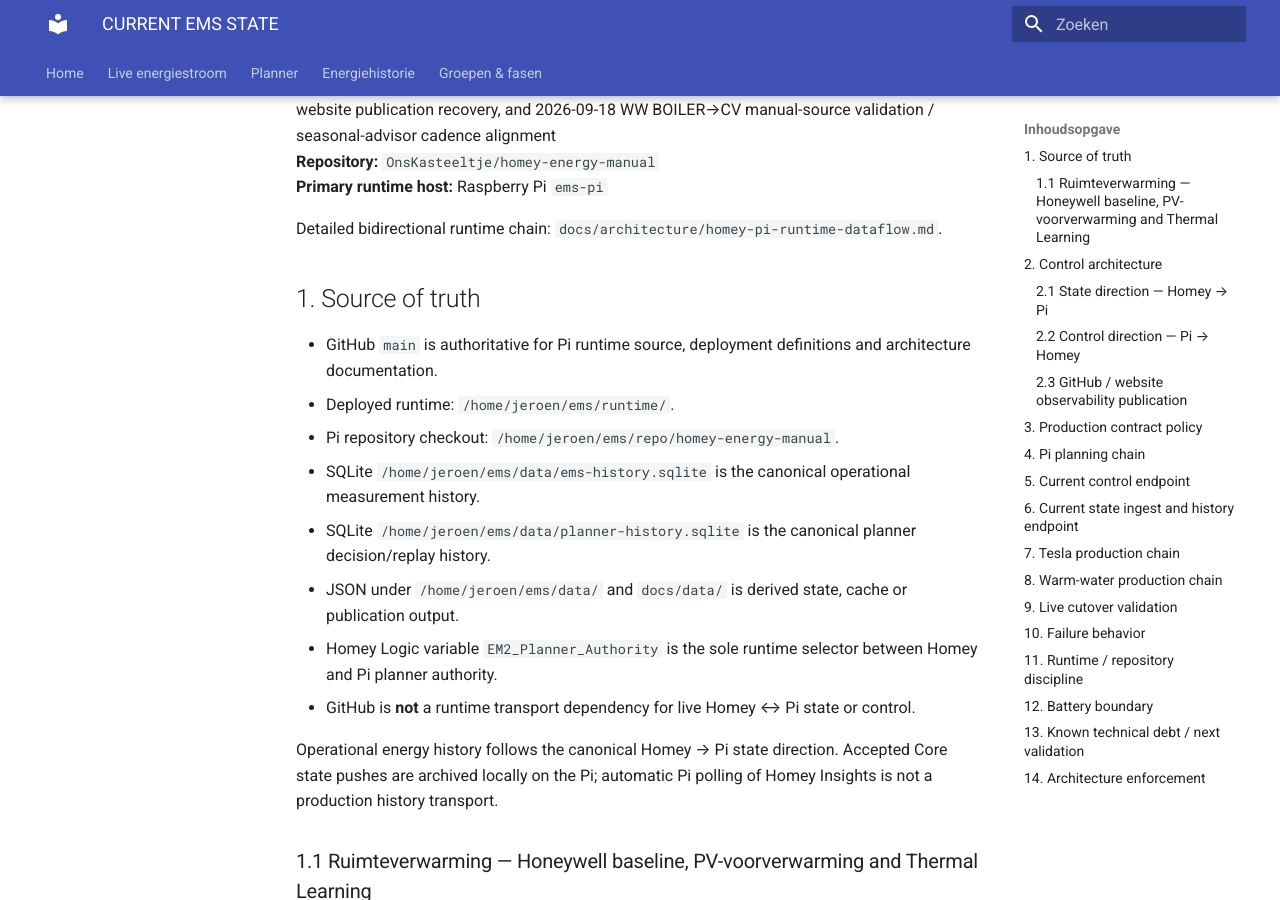
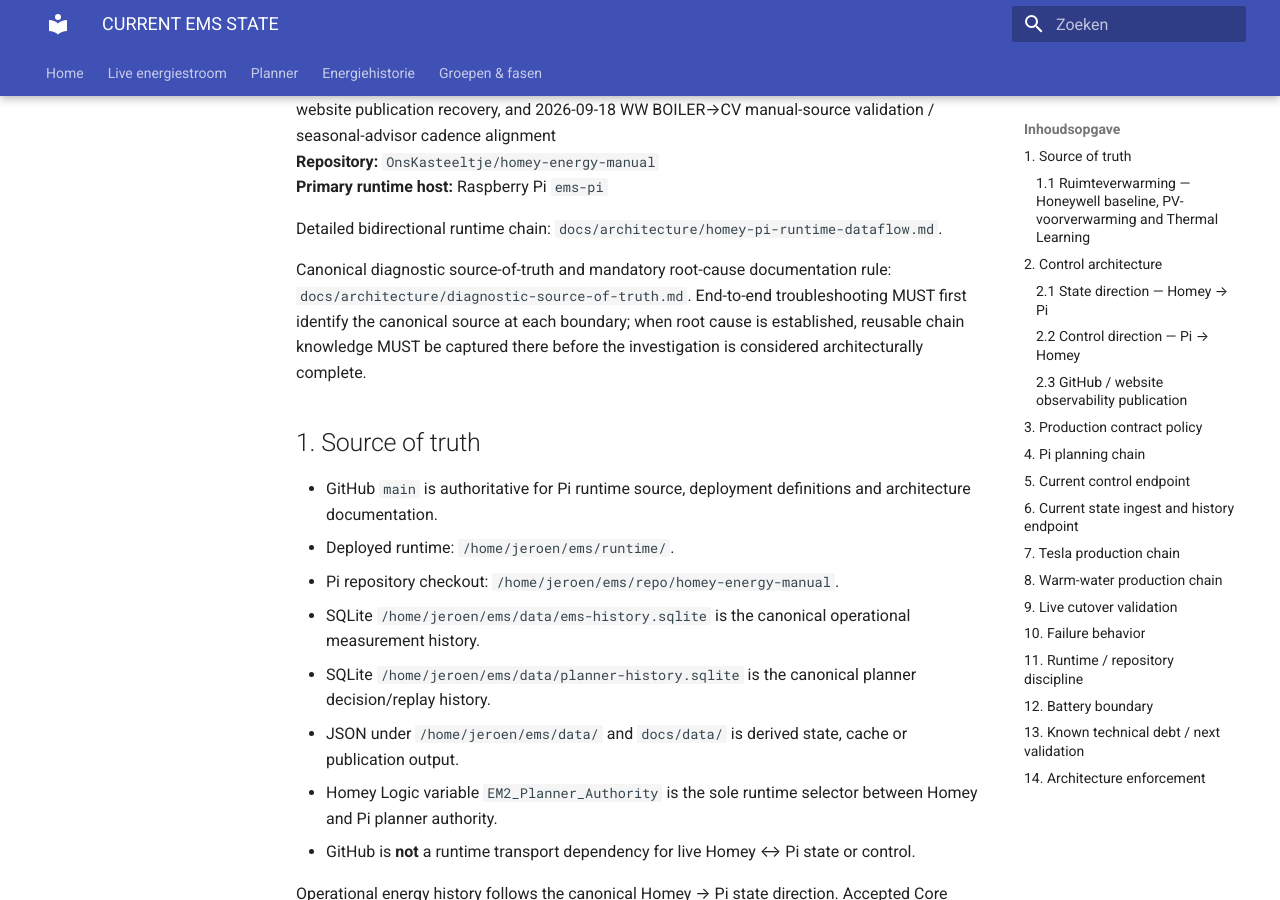
Before and after one commit to OnsKasteeltje/homey-energy-manual, an MkDocs documentation site: the page built from docs/architecture/CURRENT-EMS-STATE.md, in a window 1280 px wide and 900 px high, scrolled down 367 px. Built offline with MkDocs 1.6.1 and Material for MkDocs 9.7.7, drawn with Linux system fonts in a browser that asks for light colours.

Commit message:
docs: make diagnostic source-of-truth mandatory

```diff
--- a/docs/architecture/CURRENT-EMS-STATE.md
+++ b/docs/architecture/CURRENT-EMS-STATE.md
@@ -10,6 +10,8 @@
 **Primary runtime host:** Raspberry Pi `ems-pi`
 
 Detailed bidirectional runtime chain: `docs/architecture/homey-pi-runtime-dataflow.md`.
+
+Canonical diagnostic source-of-truth and mandatory root-cause documentation rule: `docs/architecture/diagnostic-source-of-truth.md`. End-to-end troubleshooting MUST first identify the canonical source at each boundary; when root cause is established, reusable chain knowledge MUST be captured there before the investigation is considered architecturally complete.
 
 ## 1. Source of truth
 
```
